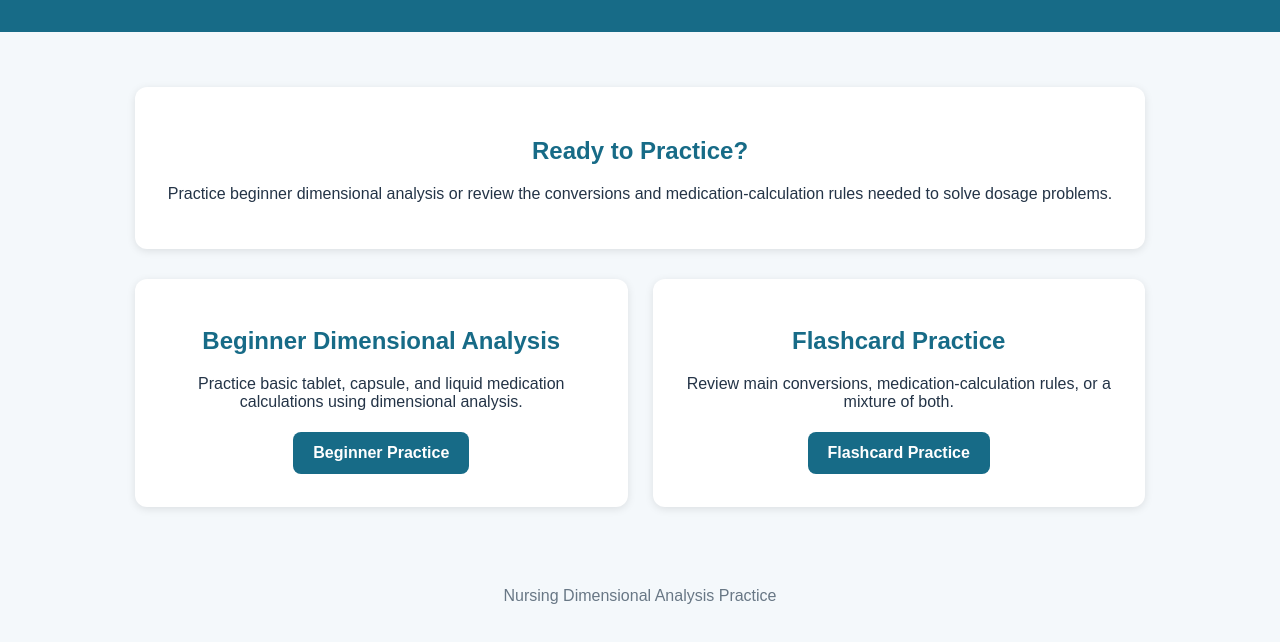
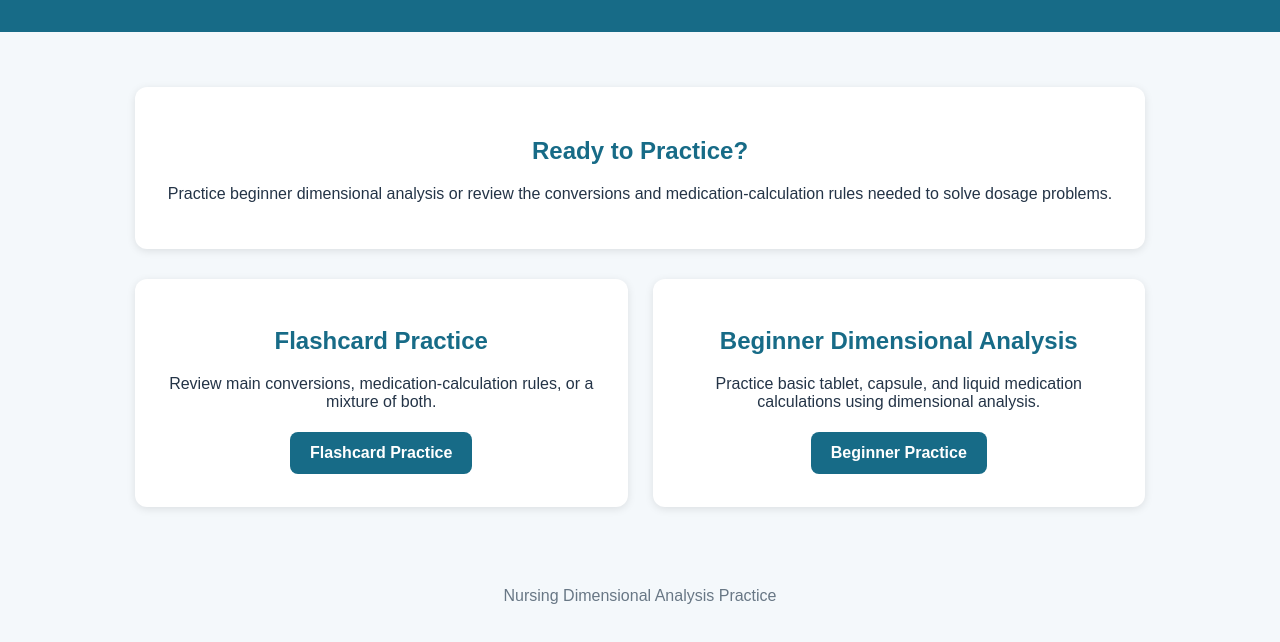
Before and after one commit to tlwyland/dimensional-analysis, a plain HTML site: page index.html in a window 1280 px wide. Shown: the part 106-748 px from the top of the page. Drawn offline with Linux system fonts and the light colour scheme.

Commit message:
Add files via upload

```diff
--- a/index.html
+++ b/index.html
@@ -11,7 +11,7 @@
 <body>
 <header><h1>Nursing Dimensional Analysis Practice</h1><p>Build confidence in medication calculations one problem at a time.</p></header>
 <main class="container">
-<section id="homeScreen"><div class="welcome"><h2>Ready to Practice?</h2><p>Practice beginner dimensional analysis or review the conversions and medication-calculation rules needed to solve dosage problems.</p></div><div class="levels"><div class="level"><h2>Beginner Dimensional Analysis</h2><p>Practice basic tablet, capsule, and liquid medication calculations using dimensional analysis.</p><button type="button">Beginner Practice</button></div><div class="level"><h2>Flashcard Practice</h2><p>Review main conversions, medication-calculation rules, or a mixture of both.</p><button type="button" onclick="openFlashcardMenu()">Flashcard Practice</button></div></div></section>
+<section id="homeScreen"><div class="welcome"><h2>Ready to Practice?</h2><p>Practice beginner dimensional analysis or review the conversions and medication-calculation rules needed to solve dosage problems.</p></div><div class="levels"><div class="level"><h2>Flashcard Practice</h2><p>Review main conversions, medication-calculation rules, or a mixture of both.</p><button type="button" onclick="openFlashcardMenu()">Flashcard Practice</button></div><div class="level"><h2>Beginner Dimensional Analysis</h2><p>Practice basic tablet, capsule, and liquid medication calculations using dimensional analysis.</p><button type="button">Beginner Practice</button></div></div></section>
 <section id="flashcardMenu" class="flashcard-menu"><div class="category-heading"><h2>Flashcard Practice</h2><p>Select what you would like to practice.</p></div><div class="category-buttons"><div class="category-card"><h3>Main Conversions</h3><p>Practice 20 conversion cards, including each conversion in both directions.</p><button type="button" onclick="startPractice('conversions')">Main Conversions</button></div><div class="category-card rules"><h3>Rules Flashcards</h3><p>Practice medication notation, rounding, ice intake, IV pump programming, and IV drop terminology.</p><button type="button" class="rules-button" onclick="startPractice('rules')">Rules Flashcards</button></div><div class="category-card mixed"><h3>Mixed Practice</h3><p>Mix all conversion and rules cards together for a complete review.</p><button type="button" class="mixed-button" onclick="startPractice('mixed')">Mixed Practice</button></div></div><div class="navigation-controls"><button type="button" class="secondary-button" onclick="goHome()">Back to Main Menu</button></div></section>
 <section id="flashcardPractice" class="flashcard-practice"><div class="practice-header"><h2 id="practiceTitle">Flashcard Practice</h2><div id="practiceType" class="practice-type"></div><p>Try to answer before flipping the card.</p></div><div id="cardCounter" class="card-counter" aria-live="polite"></div><div id="flashcard" class="flashcard" role="button" tabindex="0" aria-label="Flashcard. Select to flip the card." onclick="flipCard()"><div class="card-content"><div id="cardLabel" class="card-label">Question</div><div id="cardText" class="flashcard-question"></div></div></div><p class="instruction">Select the card or Flip Card to reveal the complete answer.</p><div class="controls"><button type="button" class="secondary-button" onclick="previousCard()">Previous</button><button type="button" onclick="flipCard()">Flip Card</button><button type="button" class="secondary-button" onclick="nextCard()">Next</button><button type="button" onclick="shuffleCards()">Shuffle</button></div><div id="studyNote" class="study-note"></div><div class="navigation-controls"><button type="button" class="secondary-button" onclick="returnToFlashcardMenu()">Choose Another Flashcard Group</button><button type="button" class="secondary-button" onclick="goHome()">Main Menu</button></div></section>
 </main><footer>Nursing Dimensional Analysis Practice</footer>
```
